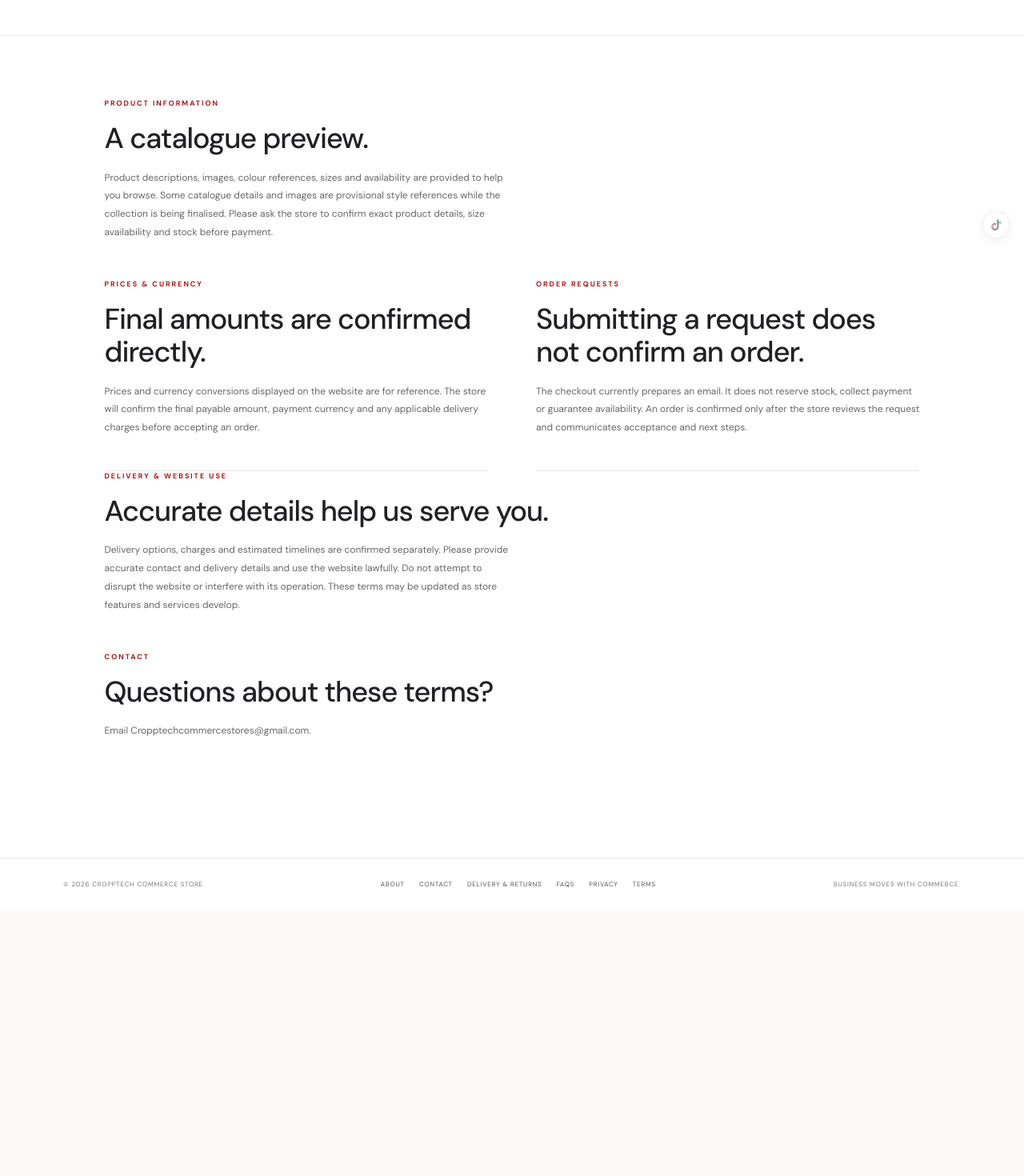
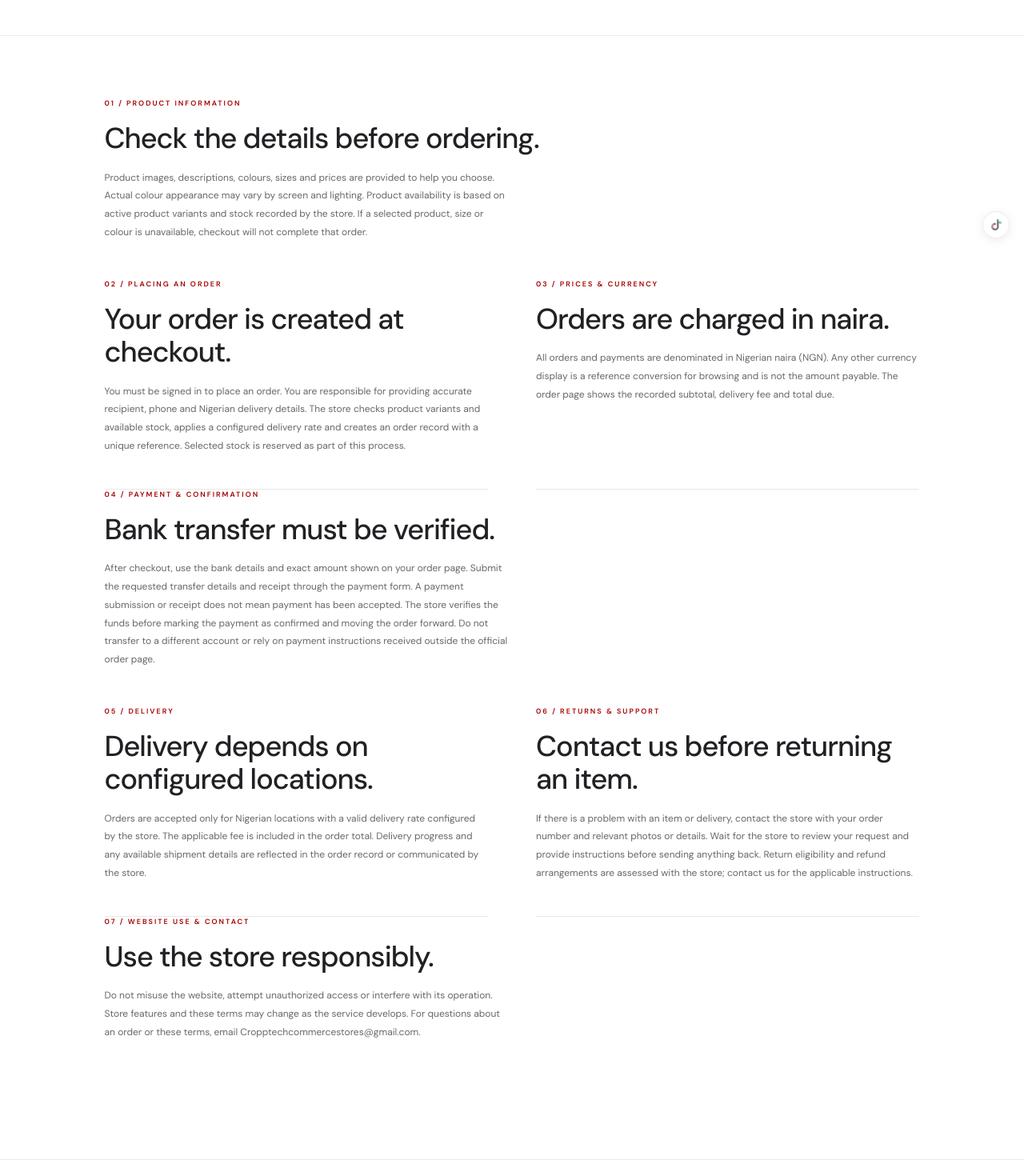
Before and after one commit to JACTech001/cropptech-commerce, a Next.js app: page /terms in a window 1280 px wide. Shown: the part 480-1950 px from the top of the page at 80% size. Before the commit the page ends 1617 px from the top, so only its background shows below. Built offline with nearby package versions, Linux system fonts and the light colour scheme; no server answers; a web font is replaced by a local one.

Commit message:
Align terms page with live order reservation and bank-transfer workflow

```diff
--- a/app/terms/page.js
+++ b/app/terms/page.js
@@ -1,17 +1,49 @@
 import StorePageShell from "../../components/StorePageShell";
 
-export const metadata = { title: "Terms & Conditions | CroppTech Commerce Store", description: "Terms for using the CroppTech Commerce Store website and submitting an order request." };
+export const metadata = { title: "Terms & Conditions | CroppTech Commerce Store", description: "Terms for browsing, ordering and paying for products at CroppTech Commerce Store." };
 
 export default function TermsPage() {
   return (
-    <StorePageShell eyebrow="STORE INFORMATION / TERMS" title={<>Fair terms.<br /><em>Clear expectations.</em></>} intro="These terms explain the current status of the CroppTech Commerce Store website and its email-based order-request process.">
-      <div className="info-single"><p className="eyebrow">PRODUCT INFORMATION</p><h2>A catalogue preview.</h2><p>Product descriptions, images, colour references, sizes and availability are provided to help you browse. Some catalogue details and images are provisional style references while the collection is being finalised. Please ask the store to confirm exact product details, size availability and stock before payment.</p></div>
+    <StorePageShell eyebrow="STORE INFORMATION / TERMS" title={<>Fair terms.<br /><em>Clear expectations.</em></>} intro="Please review these terms before placing an order with CroppTech Commerce Store. They describe the current catalogue, checkout, payment and delivery process.">
+      <div className="info-single">
+        <p className="eyebrow">01 / PRODUCT INFORMATION</p>
+        <h2>Check the details before ordering.</h2>
+        <p>Product images, descriptions, colours, sizes and prices are provided to help you choose. Actual colour appearance may vary by screen and lighting. Product availability is based on active product variants and stock recorded by the store. If a selected product, size or colour is unavailable, checkout will not complete that order.</p>
+      </div>
       <div className="info-columns">
-        <article><p className="eyebrow">PRICES & CURRENCY</p><h2>Final amounts are confirmed directly.</h2><p>Prices and currency conversions displayed on the website are for reference. The store will confirm the final payable amount, payment currency and any applicable delivery charges before accepting an order.</p></article>
-        <article><p className="eyebrow">ORDER REQUESTS</p><h2>Submitting a request does not confirm an order.</h2><p>The checkout currently prepares an email. It does not reserve stock, collect payment or guarantee availability. An order is confirmed only after the store reviews the request and communicates acceptance and next steps.</p></article>
+        <article>
+          <p className="eyebrow">02 / PLACING AN ORDER</p>
+          <h2>Your order is created at checkout.</h2>
+          <p>You must be signed in to place an order. You are responsible for providing accurate recipient, phone and Nigerian delivery details. The store checks product variants and available stock, applies a configured delivery rate and creates an order record with a unique reference. Selected stock is reserved as part of this process.</p>
+        </article>
+        <article>
+          <p className="eyebrow">03 / PRICES & CURRENCY</p>
+          <h2>Orders are charged in naira.</h2>
+          <p>All orders and payments are denominated in Nigerian naira (NGN). Any other currency display is a reference conversion for browsing and is not the amount payable. The order page shows the recorded subtotal, delivery fee and total due.</p>
+        </article>
       </div>
-      <div className="info-single"><p className="eyebrow">DELIVERY & WEBSITE USE</p><h2>Accurate details help us serve you.</h2><p>Delivery options, charges and estimated timelines are confirmed separately. Please provide accurate contact and delivery details and use the website lawfully. Do not attempt to disrupt the website or interfere with its operation. These terms may be updated as store features and services develop.</p></div>
-      <div className="info-single"><p className="eyebrow">CONTACT</p><h2>Questions about these terms?</h2><p>Email Cropptechcommercestores@gmail.com.</p></div>
+      <div className="info-single">
+        <p className="eyebrow">04 / PAYMENT & CONFIRMATION</p>
+        <h2>Bank transfer must be verified.</h2>
+        <p>After checkout, use the bank details and exact amount shown on your order page. Submit the requested transfer details and receipt through the payment form. A payment submission or receipt does not mean payment has been accepted. The store verifies the funds before marking the payment as confirmed and moving the order forward. Do not transfer to a different account or rely on payment instructions received outside the official order page.</p>
+      </div>
+      <div className="info-columns">
+        <article>
+          <p className="eyebrow">05 / DELIVERY</p>
+          <h2>Delivery depends on configured locations.</h2>
+          <p>Orders are accepted only for Nigerian locations with a valid delivery rate configured by the store. The applicable fee is included in the order total. Delivery progress and any available shipment details are reflected in the order record or communicated by the store.</p>
+        </article>
+        <article>
+          <p className="eyebrow">06 / RETURNS & SUPPORT</p>
+          <h2>Contact us before returning an item.</h2>
+          <p>If there is a problem with an item or delivery, contact the store with your order number and relevant photos or details. Wait for the store to review your request and provide instructions before sending anything back. Return eligibility and refund arrangements are assessed with the store; contact us for the applicable instructions.</p>
+        </article>
+      </div>
+      <div className="info-single">
+        <p className="eyebrow">07 / WEBSITE USE & CONTACT</p>
+        <h2>Use the store responsibly.</h2>
+        <p>Do not misuse the website, attempt unauthorized access or interfere with its operation. Store features and these terms may change as the service develops. For questions about an order or these terms, email Cropptechcommercestores@gmail.com.</p>
+      </div>
     </StorePageShell>
   );
 }
```
